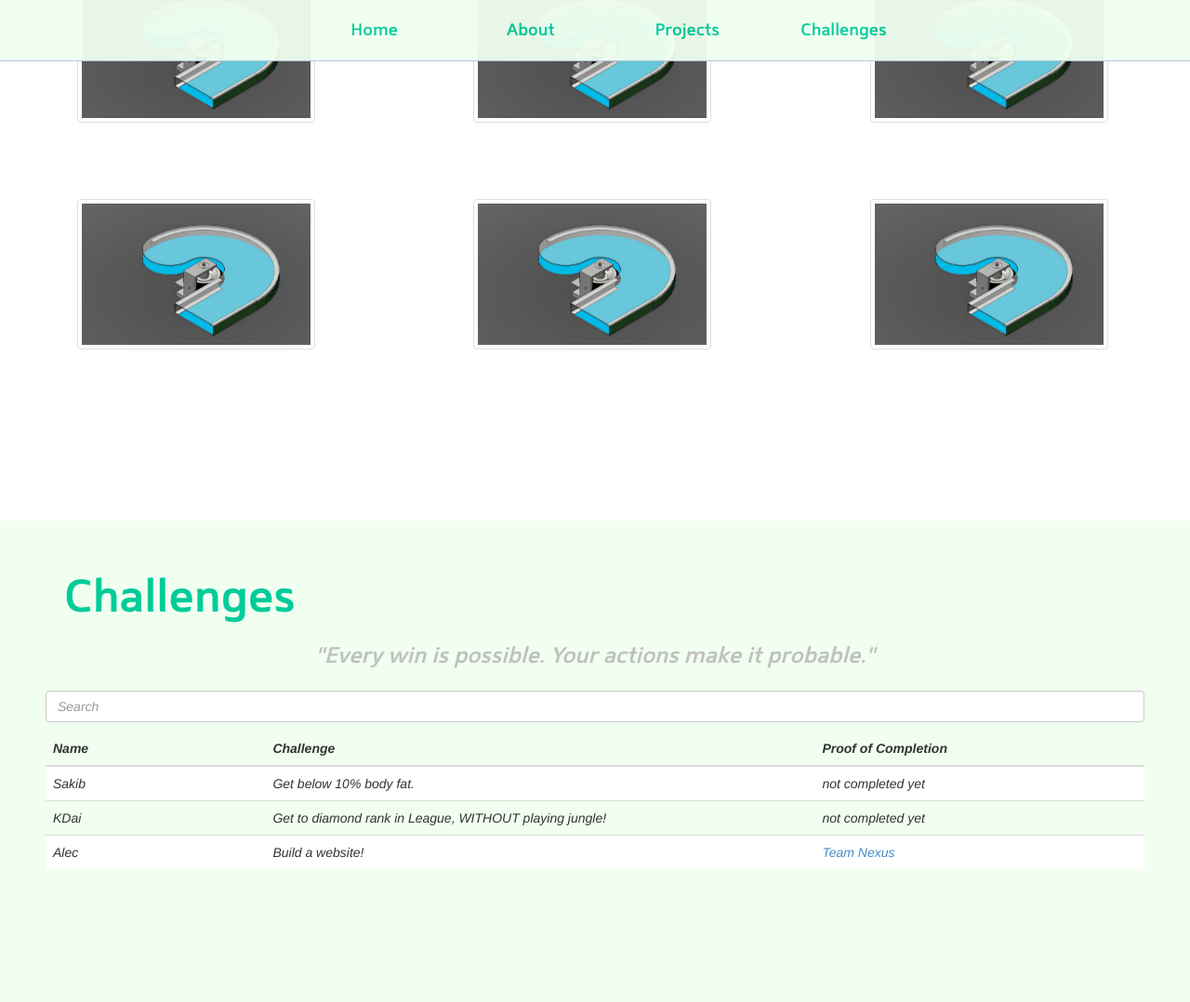
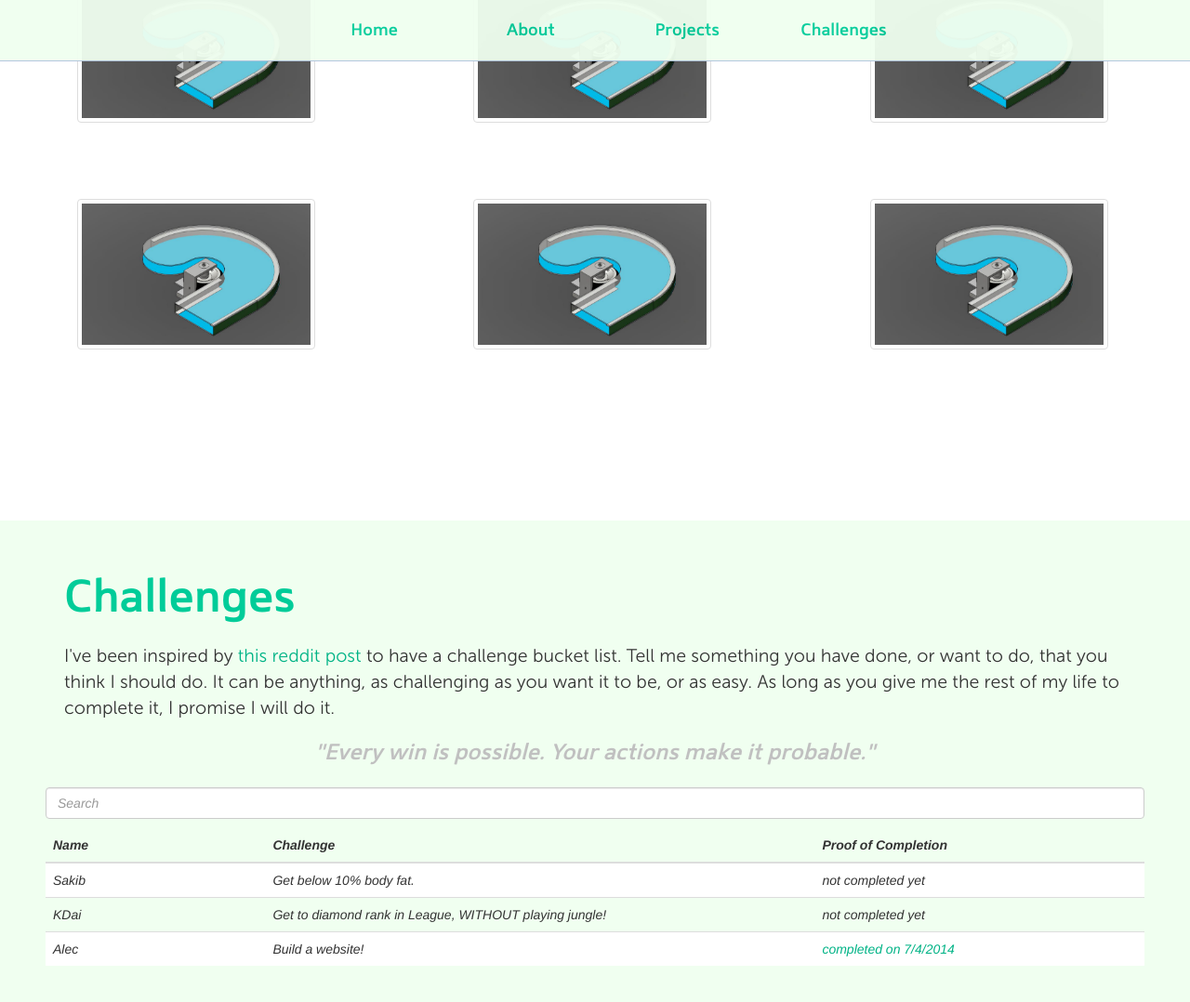
Before and after one commit to alectrolytes/alectrolytes.github.io, a Jekyll site: the page built from index.html, in a window 1280 px wide and 1400 px high, scrolled down 2026 px. Shown: the top 1078 px of the window at 93% size. Built offline with Jekyll 4.4.1, drawn with Linux system fonts in a browser that asks for light colours; nearby versions of some CDN libraries.

Commit message:
Forgot description of challenges section

```diff
--- a/index.html
+++ b/index.html
@@ -97,6 +97,7 @@ title: Team Nexus. A convergence of awesome ideas!
     <a id="challenges" style="position: relative; top: -4.7em;">&nbsp;</a>
     <div class="container">
       <h1>Challenges</h1>
+      <p>I've been inspired by <a href="http://www.reddit.com/r/AskReddit/comments/258w8s/what_is_a_story_you_have_been_dying_to_tell/chex9eq">this reddit post</a> to have a challenge bucket list. Tell me something you have done, or want to do, that you think I should do. It can be anything, as challenging as you want it to be, or as easy. As long as you give me the rest of my life to complete it, I promise I will do it.</p>
       <h3 style="color: #C0C0C0; text-align: center; font-family: Mentone"><i>"Every win is possible. Your actions make it probable."<i></h3>
     </div>
     {% include interactive-table.html %}
--- a/stylesheet.css
+++ b/stylesheet.css
@@ -188,3 +188,7 @@
   font-size: 1.4em;
   font-family: Museo300;
 }
+
+a {
+  color: #00B386;
+}
```
Also changed, not shown: _posts/2014-07-04-item-1.md (+1 -1 lines), 4 other files.
